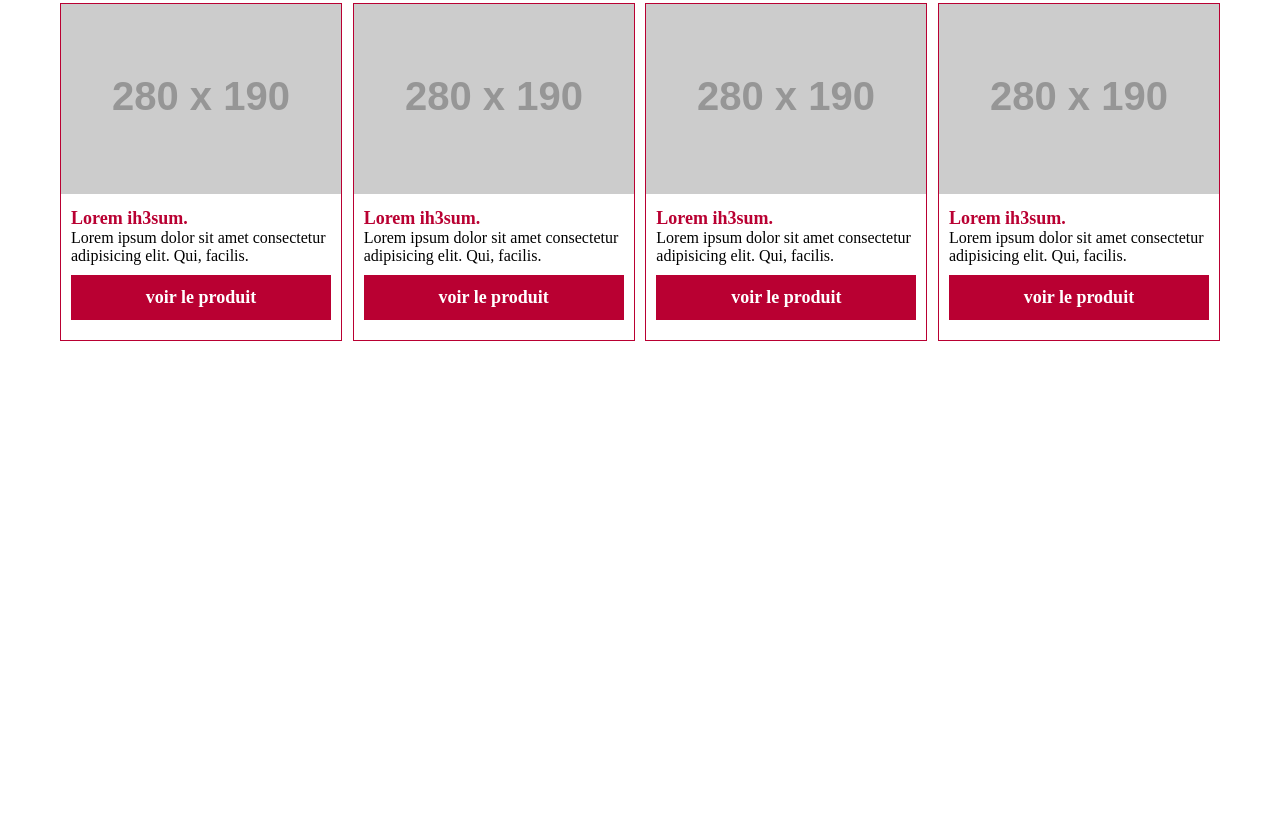
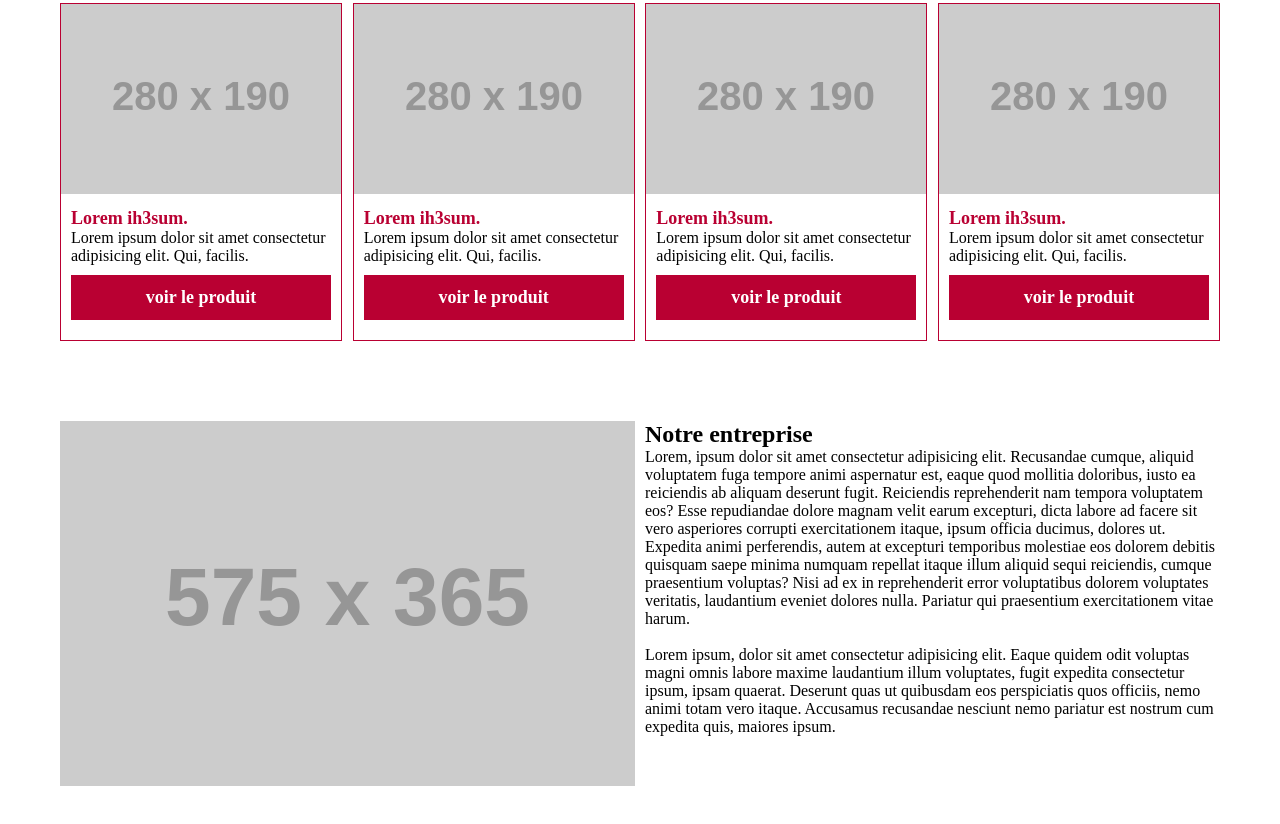
Before and after one commit to Kamaradrys/le-royaume-du-the, a plain HTML site: page index.html in a window 1280 px wide. Shown: the part 642-1466 px from the top of the page. Before the commit the page ends 1153 px from the top, so only its background shows below. Drawn offline with Linux system fonts and the light colour scheme; placeholder pictures from the web are drawn by us.

Commit message:
ADD section business

```diff
--- a/css/styles.css
+++ b/css/styles.css
@@ -114,8 +114,17 @@ h3{
     padding: 10px;
 }
 
-.container-item{
+.container-item {
     display: flex;
     justify-content: space-between;
+}
 
-}
+/* SECTION BUSINESS */
+ .business{
+     display: flex ;
+     justify-content: space-between;
+ }
+
+ .business-text{
+     width: 575px;
+ }
--- a/index.html
+++ b/index.html
@@ -60,10 +60,20 @@
             </div>
         </div>
     </div>
+    </section>
 
-
-
-
+    <section class="business">
+        <img src='http://fakeimg.pl/575x365?font=lobster' alt=''/>
+        <div class="business-text">
+            <h2>Notre entreprise</h2>
+        <p>
+            Lorem, ipsum dolor sit amet consectetur adipisicing elit. Recusandae cumque, aliquid voluptatem fuga tempore animi aspernatur est, eaque quod mollitia doloribus, iusto ea reiciendis ab aliquam deserunt fugit. Reiciendis reprehenderit nam tempora voluptatem eos? Esse repudiandae dolore magnam velit earum excepturi, dicta labore ad facere sit vero asperiores corrupti exercitationem itaque, ipsum officia ducimus, dolores ut. Expedita animi perferendis, autem at excepturi temporibus molestiae eos dolorem debitis quisquam saepe minima numquam repellat itaque illum aliquid sequi reiciendis, cumque praesentium voluptas? Nisi ad ex in reprehenderit error voluptatibus dolorem voluptates veritatis, laudantium eveniet dolores nulla. Pariatur qui praesentium exercitationem vitae harum.
+        </p>
+        <br>
+        <p>
+            Lorem ipsum, dolor sit amet consectetur adipisicing elit. Eaque quidem odit voluptas magni omnis labore maxime laudantium illum voluptates, fugit expedita consectetur ipsum, ipsam quaerat. Deserunt quas ut quibusdam eos perspiciatis quos officiis, nemo animi totam vero itaque. Accusamus recusandae nesciunt nemo pariatur est nostrum cum expedita quis, maiores ipsum.
+        </p>
+        </div>
     </section>
 
     <br>
```
